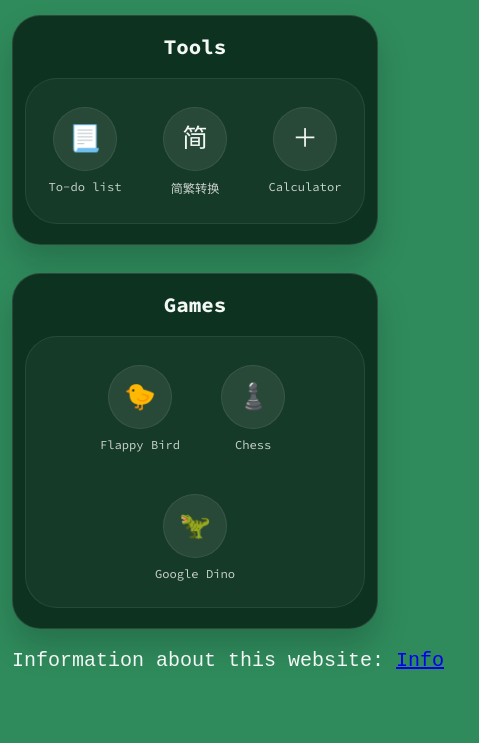
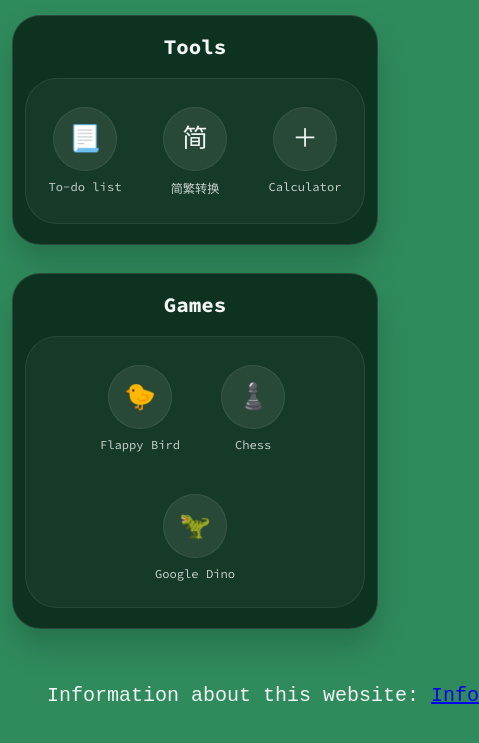
Before and after one commit to 4SyncStrider/JavanOffice, a plain HTML site: page index.html in a window 390 px wide. Shown: the part 205-948 px from the top of the page, 479 px wide, since content can reach past the window. Drawn offline with Linux system fonts and the light colour scheme.

```diff
--- a/menu/menu.css
+++ b/menu/menu.css
@@ -166,6 +166,10 @@ h2 {
   text-align: center;
 }
 
+pre {
+  padding: 35px;
+}
+
 @keyframes fadeIn {
   from {
     opacity: 0;
@@ -194,4 +198,8 @@ h2 {
   .nav-link {
     min-width: 94px;
   }
+
+  pre {
+    font-size: large;
+  }
 }
```
Also changed, not shown: manifest.webmanifest, screenshots/desktop.png (added), screenshots/mobile.png (added).
